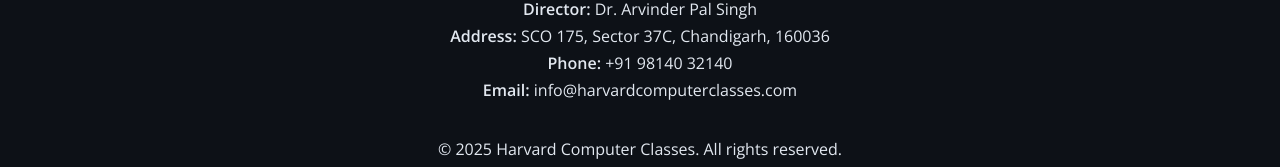
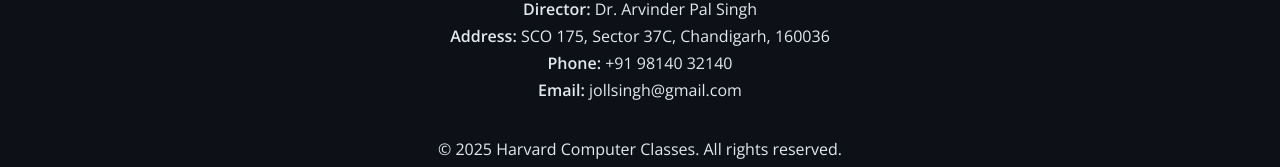
Before and after one commit to tanveer41/business-website, a plain HTML site: page contact.html in a window 1280 px wide. Shown: the part 2365-2532 px from the top of the page. Drawn offline with nearby package versions, Linux system fonts and the light colour scheme.

Commit message:
Update contact.html

```diff
--- a/contact.html
+++ b/contact.html
@@ -62,7 +62,7 @@
 
                     <div class="contact-form">
                         <h2>Send us a Message</h2>
-                        <form action="https://formsubmit.co/bhatttanveer516@gmail.com" method="POST">
+                        <form action="https://formsubmit.co/jollsingh@gmail.com" method="POST">
                             <input type="hidden" name="_subject" value="New Inquiry from Website!">
                             <input type="hidden" name="_captcha" value="false">
 
@@ -128,7 +128,7 @@
                 <p><strong>Director:</strong> Dr. Arvinder Pal Singh</p>
                 <p><strong>Address:</strong> SCO 175, Sector 37C, Chandigarh, 160036</p>
                 <p><strong>Phone:</strong> +91 98140 32140</p>
-                <p><strong>Email:</strong> info@harvardcomputerclasses.com</p>
+                <p><strong>Email:</strong> jollsingh@gmail.com</p>
             </div>
             <p class="footer-copyright">© 2025 Harvard Computer Classes. All rights reserved.</p>
         </div>
```
